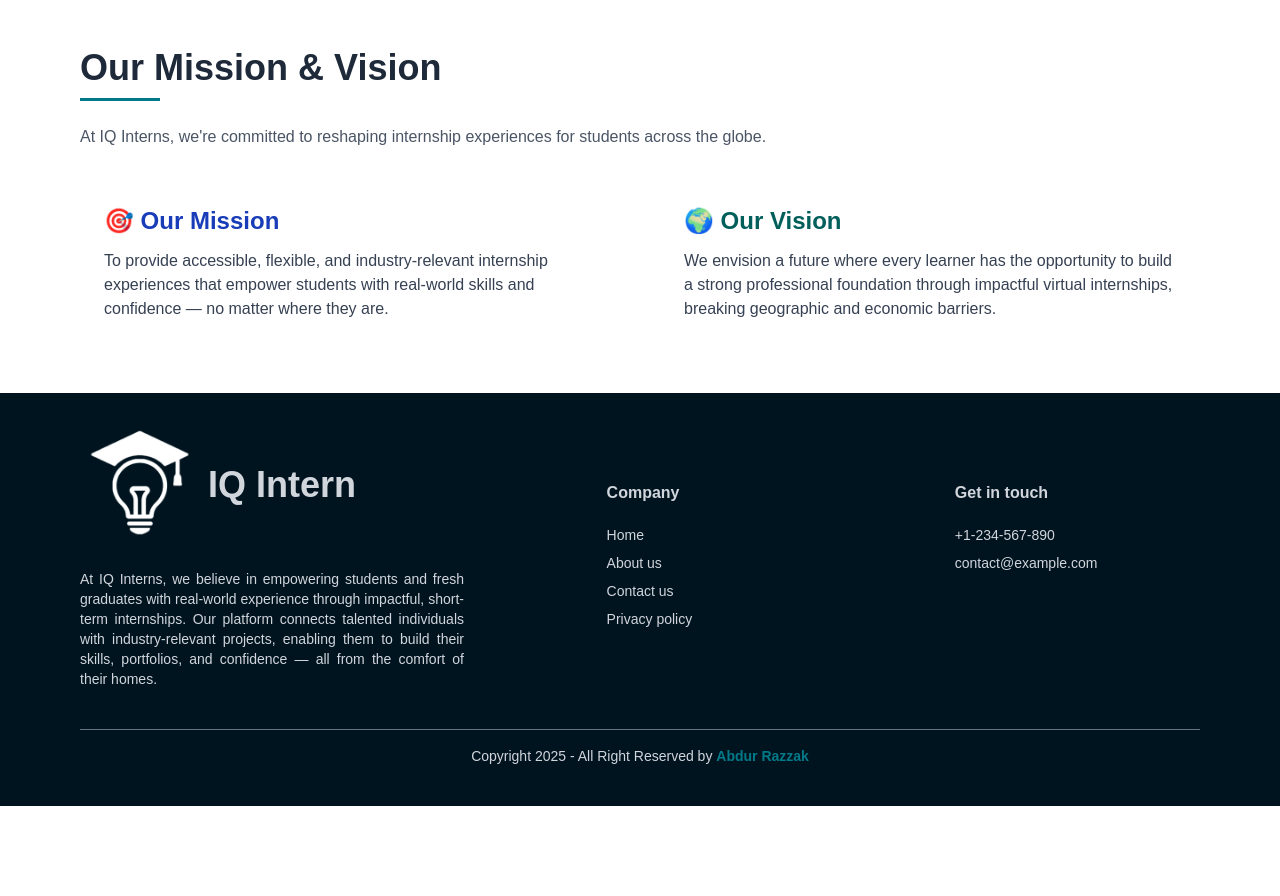
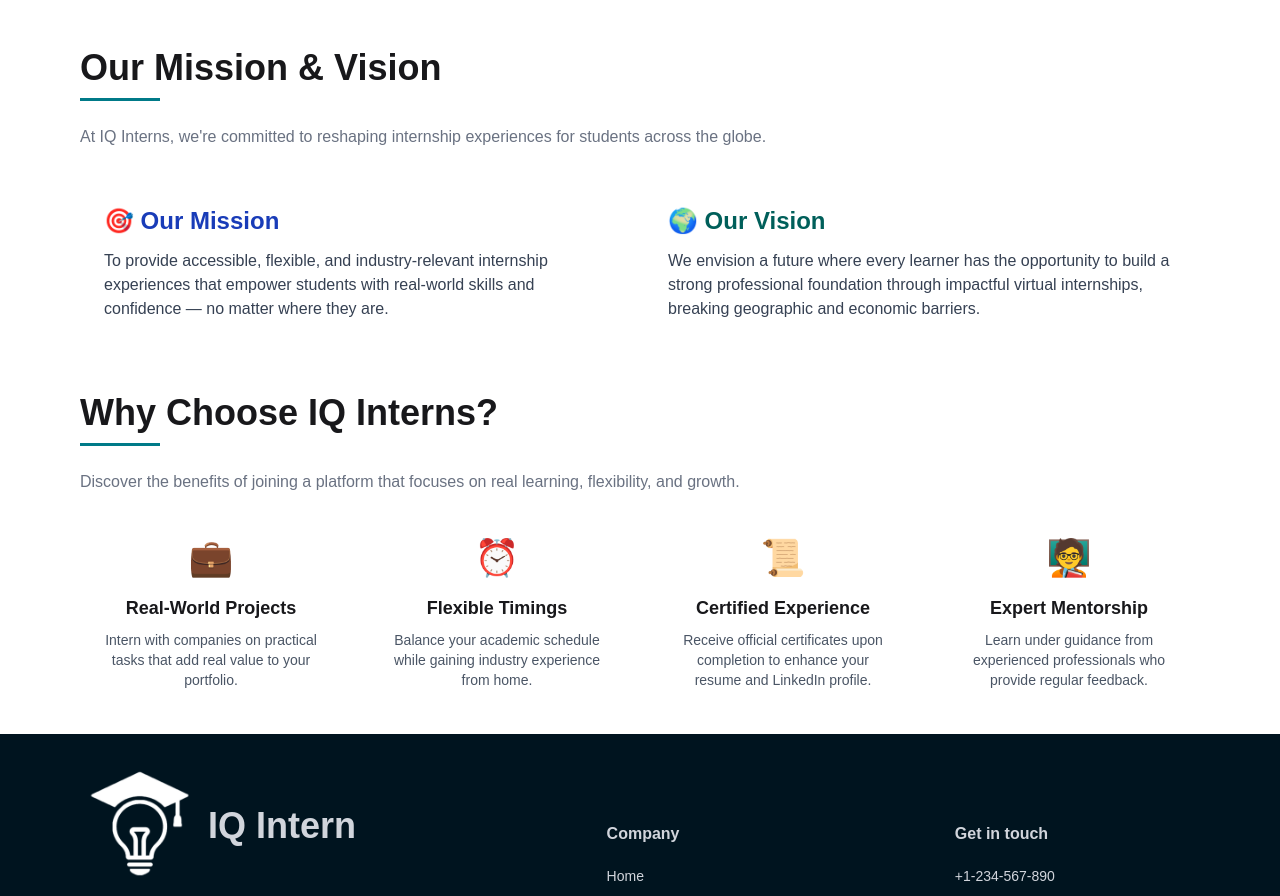
Before and after one commit to merazzak20/IQ-Intern, a React (Vite) app: page /about in a window 1280 px wide. Shown: the part 320-1216 px from the top of the page. Before the commit the page ends 1126 px from the top, so only its background shows below. Built offline with nearby package versions, Linux system fonts and the light colour scheme.

Commit message:
add why choose IQ section

```diff
--- a/src/Pages/About/AboutComponent/MissionVission.jsx
+++ b/src/Pages/About/AboutComponent/MissionVission.jsx
@@ -4,15 +4,15 @@ import SectiontionTitle from "../../../components/shared/SectiontionTitle";
 
 const MissionVision = () => {
   return (
-    <div className="py-12 bg-white text-gray-800">
+    <div className="py-12">
       <Container>
         <SectiontionTitle title={"Our Mission & Vision"}></SectiontionTitle>
-        <p className="mt-2 text-gray-600">
+        <p className="mt-2 text-gray-500">
           At IQ Interns, we're committed to reshaping internship experiences for
           students across the globe.
         </p>
 
-        <div className="grid grid-cols-1 md:grid-cols-2 gap-10 mt-8">
+        <div className="grid grid-cols-1 md:grid-cols-2 gap-2 mt-8">
           {/* Mission */}
           <div className=" p-6 hover:shadow-md transition">
             <h3 className="text-2xl font-semibold mb-3 text-blue-800">
--- /dev/null
+++ b/src/Pages/About/AboutComponent/WhyChoose.jsx
@@ -0,0 +1,57 @@
+import React from "react";
+import Container from "../../../components/shared/Container";
+import SectiontionTitle from "../../../components/shared/SectiontionTitle";
+
+const reasons = [
+  {
+    title: "Real-World Projects",
+    description:
+      "Intern with companies on practical tasks that add real value to your portfolio.",
+    icon: "💼",
+  },
+  {
+    title: "Flexible Timings",
+    description:
+      "Balance your academic schedule while gaining industry experience from home.",
+    icon: "⏰",
+  },
+  {
+    title: "Certified Experience",
+    description:
+      "Receive official certificates upon completion to enhance your resume and LinkedIn profile.",
+    icon: "📜",
+  },
+  {
+    title: "Expert Mentorship",
+    description:
+      "Learn under guidance from experienced professionals who provide regular feedback.",
+    icon: "🧑‍🏫",
+  },
+];
+
+const WhyChoose = () => {
+  return (
+    <Container>
+      <SectiontionTitle title={"Why Choose IQ Interns?"}></SectiontionTitle>
+      <p className=" text-gray-500 mt-2">
+        Discover the benefits of joining a platform that focuses on real
+        learning, flexibility, and growth.
+      </p>
+
+      <div className="grid grid-cols-1 sm:grid-cols-2 md:grid-cols-2 lg:grid-cols-4 gap-6 my-5">
+        {reasons.map((item, index) => (
+          <div
+            key={index}
+            className=" hover:shadow-md transition p-6 text-center"
+          >
+            <div className="text-4xl mb-4">{item.icon}</div>
+            <h3 className="font-semibold text-lg mb-2">{item.title}</h3>
+            <p className="text-sm text-gray-600">{item.description}</p>
+          </div>
+        ))}
+      </div>
+    </Container>
+  );
+};
+
+export default WhyChoose;
--- a/src/Pages/About/AboutPage.jsx
+++ b/src/Pages/About/AboutPage.jsx
@@ -1,12 +1,14 @@
 import React from "react";
 import PageHeader from "../../components/shared/PageHeader";
 import MissionVision from "./AboutComponent/MissionVission";
+import WhyChoose from "./AboutComponent/WhyChoose";
 
 const AboutPage = () => {
   return (
     <div>
       <PageHeader title={"About Us!"}></PageHeader>
       <MissionVision></MissionVision>
+      <WhyChoose></WhyChoose>
     </div>
   );
 };
```
